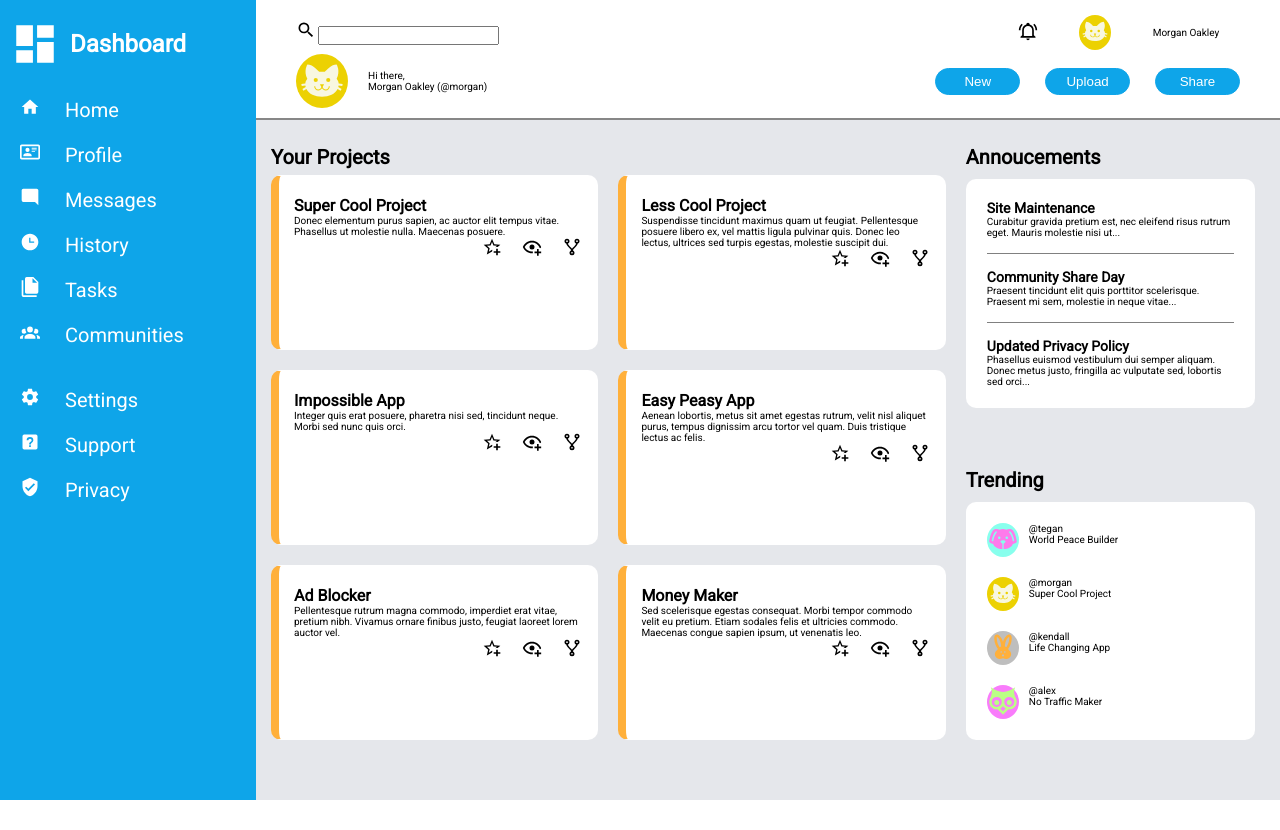
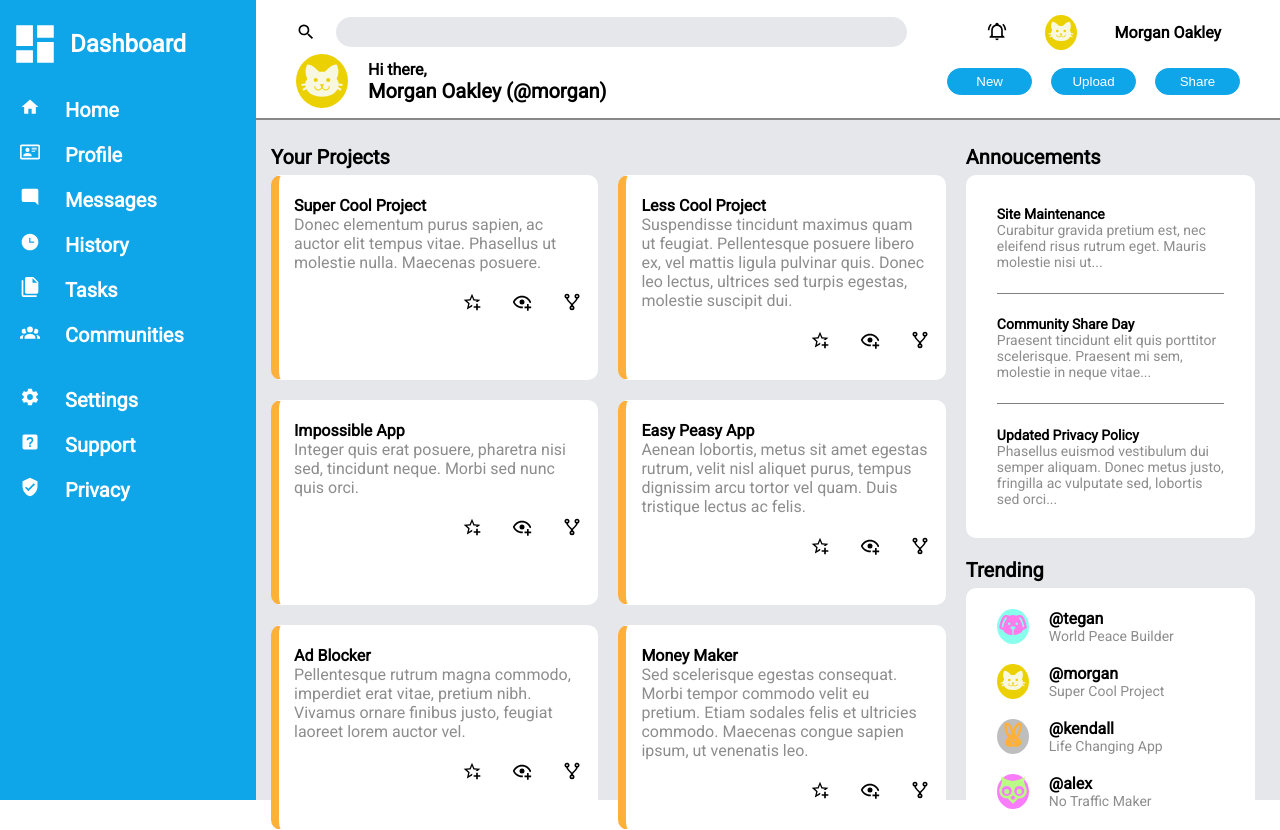
Before and after one commit to VictorEX13/admin-dashboard, a plain HTML site: page index.html in a window 1280 px wide. Before the commit the page ends 800 px from the top, so only its background shows below. Drawn offline with Linux system fonts and the light colour scheme.

Commit message:
Fix font sizes and main content's layout

```diff
--- a/styles/style.css
+++ b/styles/style.css
@@ -35,6 +35,10 @@ h3 {
 
 h4 {
     font-size: 1.4rem;
+}
+
+p {
+    color: rgb(141, 141, 141);
 }
 
 /* Blocks */
@@ -88,7 +92,21 @@ header {
     }
 
         .search-bar {
+            display:flex;
             flex-grow: 8;
+        }
+
+        .search-bar svg {
+            margin-right: 20px;
+        }
+
+        .search-bar input {
+            appearance: none;
+            border: 1px solid transparent;
+            background-color: var(--sub-color);
+            border-radius: 15px;
+            height: 3rem;
+            width: 85%;
         }
 
         .user-settings {
@@ -163,55 +181,88 @@ main {
         .project-actions {
             display: flex;
             justify-content: end;
-            gap: 20px;
+            gap: 30px;
+            margin-top: 20px;
         }
 
     .announcements {
+        display: grid;
+        grid-template: 2rem / 1fr;
         grid-column: 2 / -1;
         grid-row: 1 / 2;
     }
 
         .announcements-container {
+            display: grid;
+            grid-template: 1fr / 1fr;
+            grid-row: 1fr;
             padding: 10px 0 0;
         }
 
             .announcements-container article {
                 display: flex;
                 flex-direction: column;
-                padding: 20px;
+                justify-content: center;
+                padding: 30px;
             }
 
                 .announcements article > div:not(:last-child) {
-                    padding-bottom: 15px;
+                    padding-bottom: 10%;
                     border-bottom: 1px solid gray;
                 }
 
                 .announcements article > div:not(:first-child) {
-                    padding-top: 15px;
+                    padding-top: 10%;
                 }
 
     .trending {
+        display: grid;
+        grid-template: 2rem / 1fr;
         grid-column: 2 / -1;
         grid-row: 2 / -1;
     }
 
         .trending-container {
+            display: grid;
+            grid-template: 1fr / 1fr;
             padding: 10px 0 0;
         }
 
             .trending article {
                 display: flex;
                 flex-direction: column;
+                justify-content: center;
                 gap: 20px;
-                padding: 20px;
+                padding: 20px 30px;
             }
 
                 .trending-item {
                     display: flex;
-                    gap: 10px;
+                    gap: 20px;
                 }
 
 /* Elements */
+
+.profile-message > span,
+.projects p,
+.user-settings span,
+.trending-item-description span {
+    font-size: 1.6rem;
+}
+
+.announcements p,
+.trending p {
+    font-size: 1.4rem;
+}
+
+h4,
+span {
+    font-weight: bold;
+}
+
+.profile-message span:nth-child(2) {
+    font-size: 2rem;
+}
 
 li {
     list-style-type: none;
```
